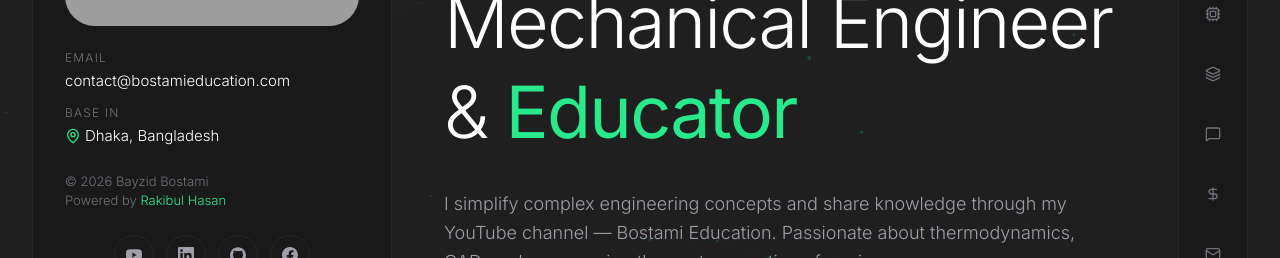
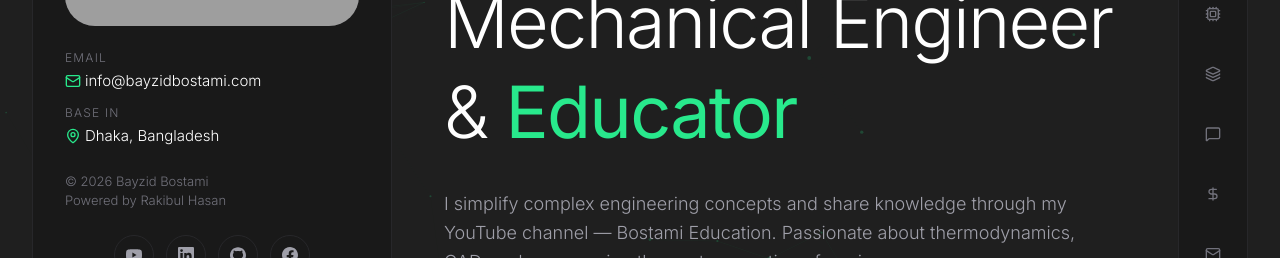
Before and after one commit to Rakibul-Hasan-max/bayzidbostami, a Next.js app: page / in a window 1280 px wide. Shown: the part 386-644 px from the top of the page. Built offline with nearby package versions, Linux system fonts and the light colour scheme; grey boxes are pictures that could not be loaded.

Commit message:
feat: update email address with icon and remove green styling from footer credit link

```diff
--- a/components/LeftSidebar.tsx
+++ b/components/LeftSidebar.tsx
@@ -66,7 +66,7 @@ export default function LeftSidebar() {
       <div className="w-full space-y-3 mb-3 lg:mb-6">
         <div className="text-left space-y-1">
           <p className="text-xs text-zinc-500 uppercase tracking-widest font-light">Email</p>
-          <p className="text-[15px] text-white font-light">contact@bostamieducation.com</p>
+          <p className="text-[15px] text-white font-light flex items-center gap-1"> <Mail className="w-4 h-4 text-[#28e98c]" /> info@bayzidbostami.com</p>
         </div>
         <div className="text-left space-y-1">
           <p className="text-xs text-zinc-500 uppercase tracking-widest font-light">Base in</p>
@@ -79,7 +79,7 @@ export default function LeftSidebar() {
       {/* Copyright info */}
       <div className="text-zinc-500 text-[13px] font-light text-left w-full mb-3 lg:mb-6">
         <p>© 2026 Bayzid Bostami</p>
-        <p>Powered by <a href="https://rakibul.netlify.app/" target="_blank" className="text-[#28e98c]">Rakibul Hasan</a></p>
+        <p>Powered by <a href="https://rakibul.netlify.app/" target="_blank">Rakibul Hasan</a></p>
       </div>
 
       {/* Social Links */}
```
